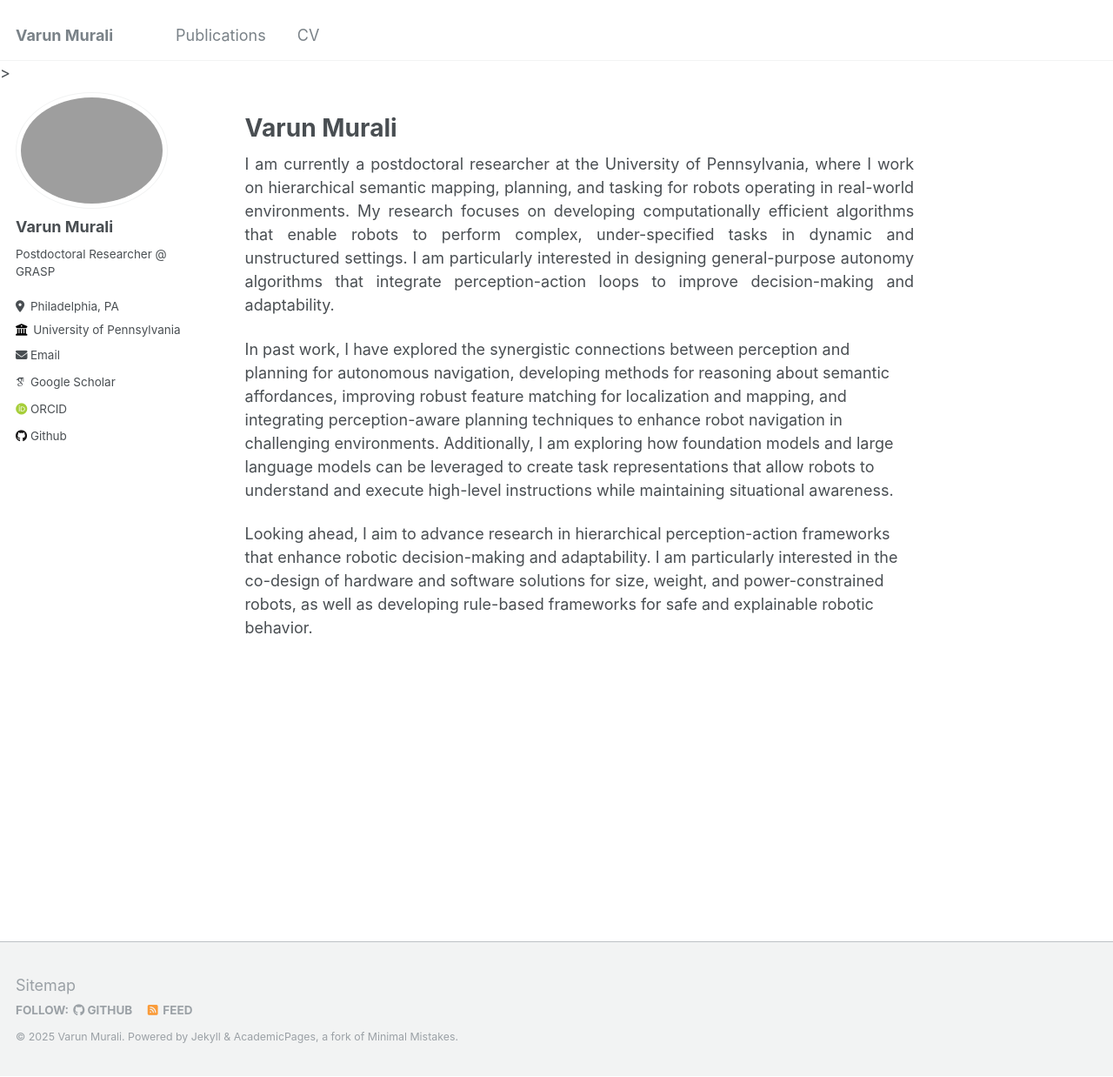
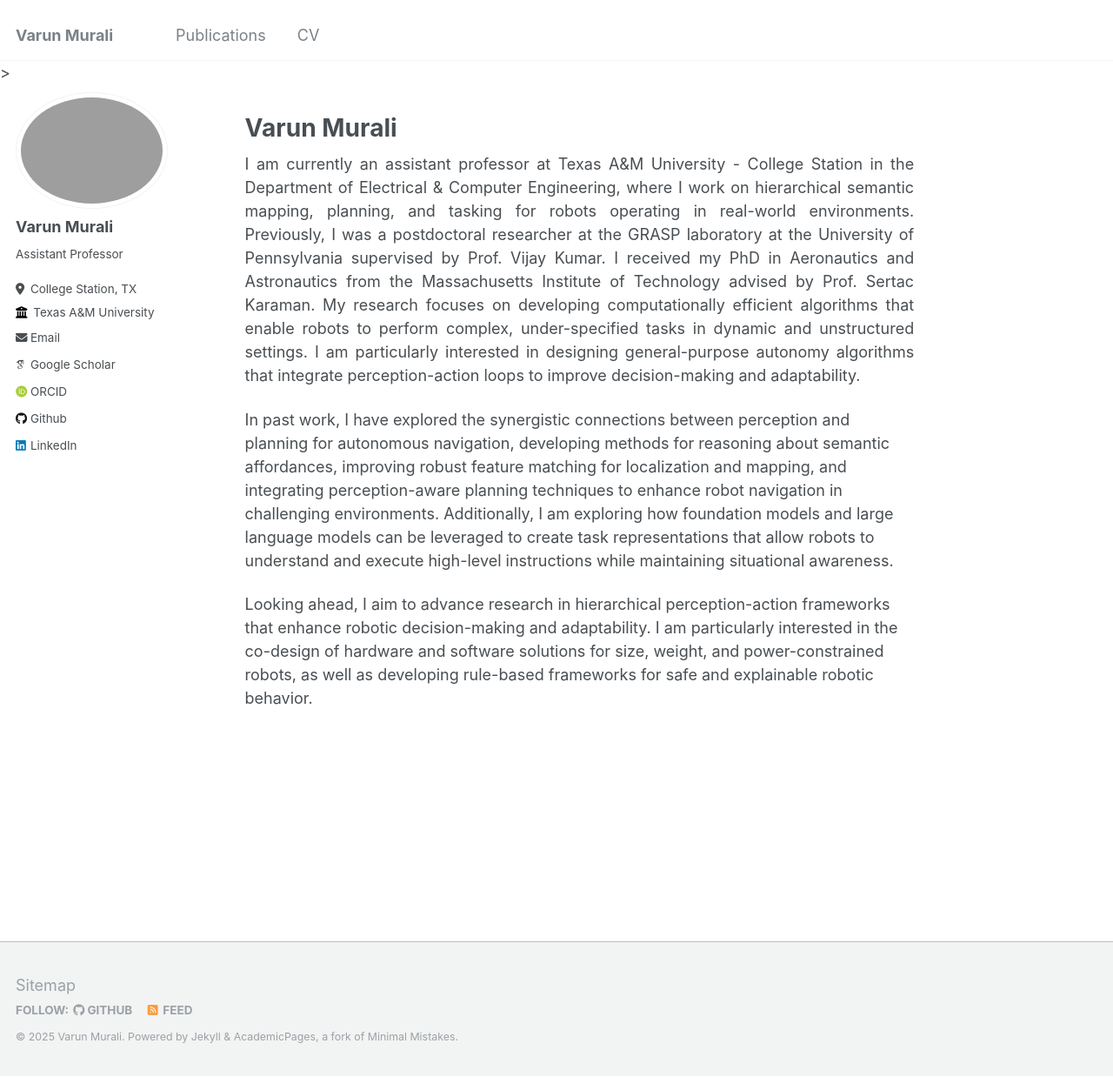
Before and after one commit to varunmurali1/varunmurali1.github.io, a Jekyll site: the page built from _pages/about.md, in a window 1280 px wide and 1238 px high. Shown: the whole window at 87% size. Built offline with Jekyll 4.4.1, drawn with Linux system fonts in a browser that asks for light colours; some web fonts are replaced.

Commit message:
Updating affiliation

```diff
--- a/_config.yml
+++ b/_config.yml
@@ -24,11 +24,11 @@ author:
   avatar           : "profile.png"
   name             : "Varun Murali"
   pronouns         : # example: "she/her"
-  bio              : "Postdoctoral Researcher @ GRASP"
-  location         : "Philadelphia, PA"
-  employer         : "University of Pennsylvania"
+  bio              : "Assistant Professor"
+  location         : "College Station, TX"
+  employer         : "Texas A&M University"
   uri              : # URL
-  email            : "mvarun@seas.upenn.edu"
+  email            : "mvarun@tamu.edu"
 
   # Academic websites
   arxiv            : # URL - Update with the correct link to your profile
@@ -55,7 +55,7 @@ author:
   keybase          : # Username
   instagram        : # Username
   lastfm           : # Username
-  linkedin         : # Username
+  linkedin         : varunmurali1
   mastodon         : # URL
   medium           : # URL
   pinterest        : # Username
--- a/_pages/about.md
+++ b/_pages/about.md
@@ -7,7 +7,7 @@ redirect_from:
   - /about.html
 ---
 {: style="text-align: justify"}
-I am currently a postdoctoral researcher at the University of Pennsylvania, where I work on hierarchical semantic mapping, planning, and tasking for robots operating in real-world environments. My research focuses on developing computationally efficient algorithms that enable robots to perform complex, under-specified tasks in dynamic and unstructured settings. I am particularly interested in designing general-purpose autonomy algorithms that integrate perception-action loops to improve decision-making and adaptability.
+I am currently an assistant professor at Texas A&M University - College Station in the Department of Electrical & Computer Engineering, where I work on hierarchical semantic mapping, planning, and tasking for robots operating in real-world environments. Previously, I was a postdoctoral researcher at the GRASP laboratory at the University of Pennsylvania supervised by Prof. Vijay Kumar. I received my PhD in Aeronautics and Astronautics from the Massachusetts Institute of Technology advised by Prof. Sertac Karaman. My research focuses on developing computationally efficient algorithms that enable robots to perform complex, under-specified tasks in dynamic and unstructured settings. I am particularly interested in designing general-purpose autonomy algorithms that integrate perception-action loops to improve decision-making and adaptability.
 
 In past work, I have explored the synergistic connections between perception and planning for autonomous navigation, developing methods for reasoning about semantic affordances, improving robust feature matching for localization and mapping, and integrating perception-aware planning techniques to enhance robot navigation in challenging environments. Additionally, I am exploring how foundation models and large language models can be leveraged to create task representations that allow robots to understand and execute high-level instructions while maintaining situational awareness.
 
```
